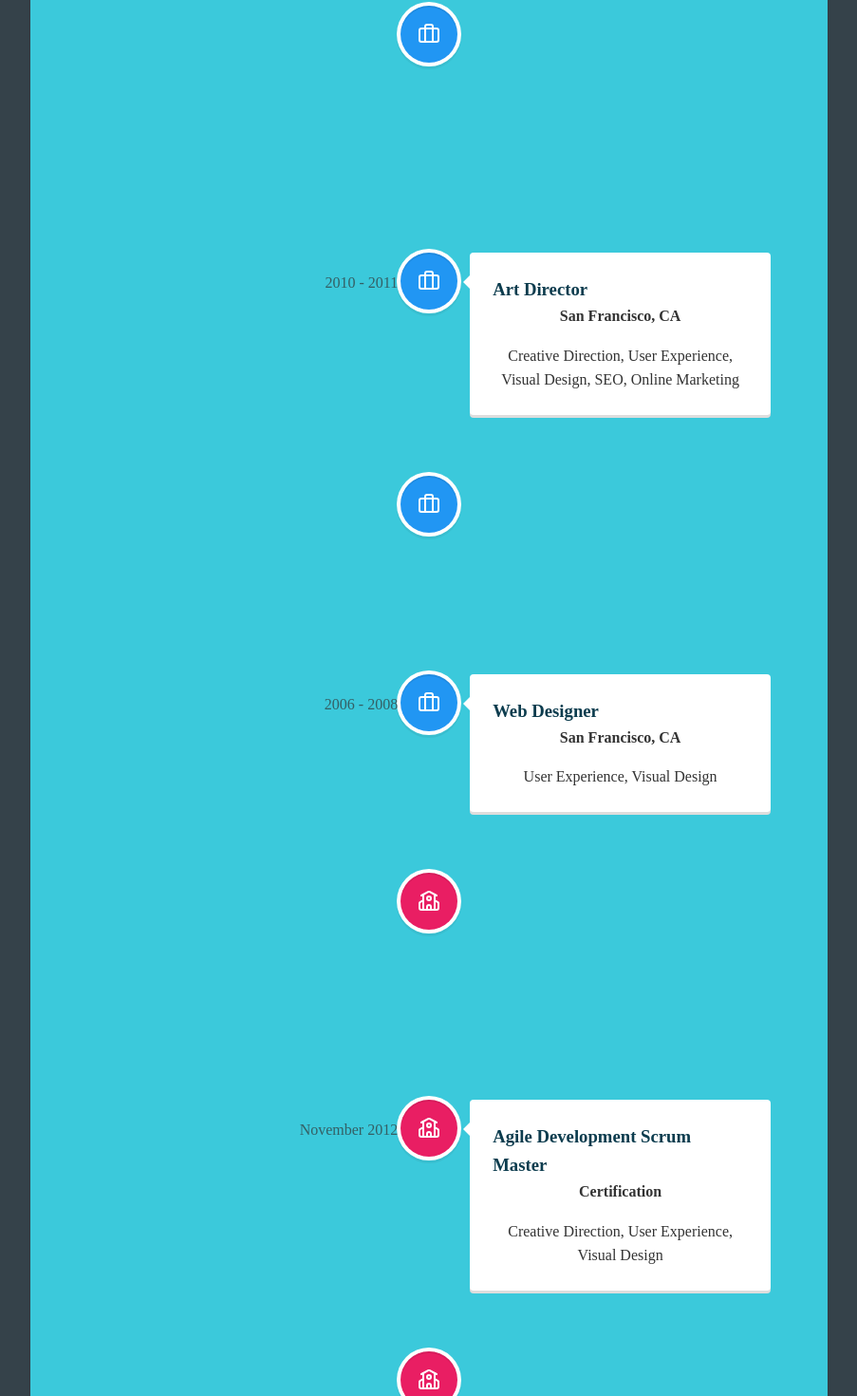
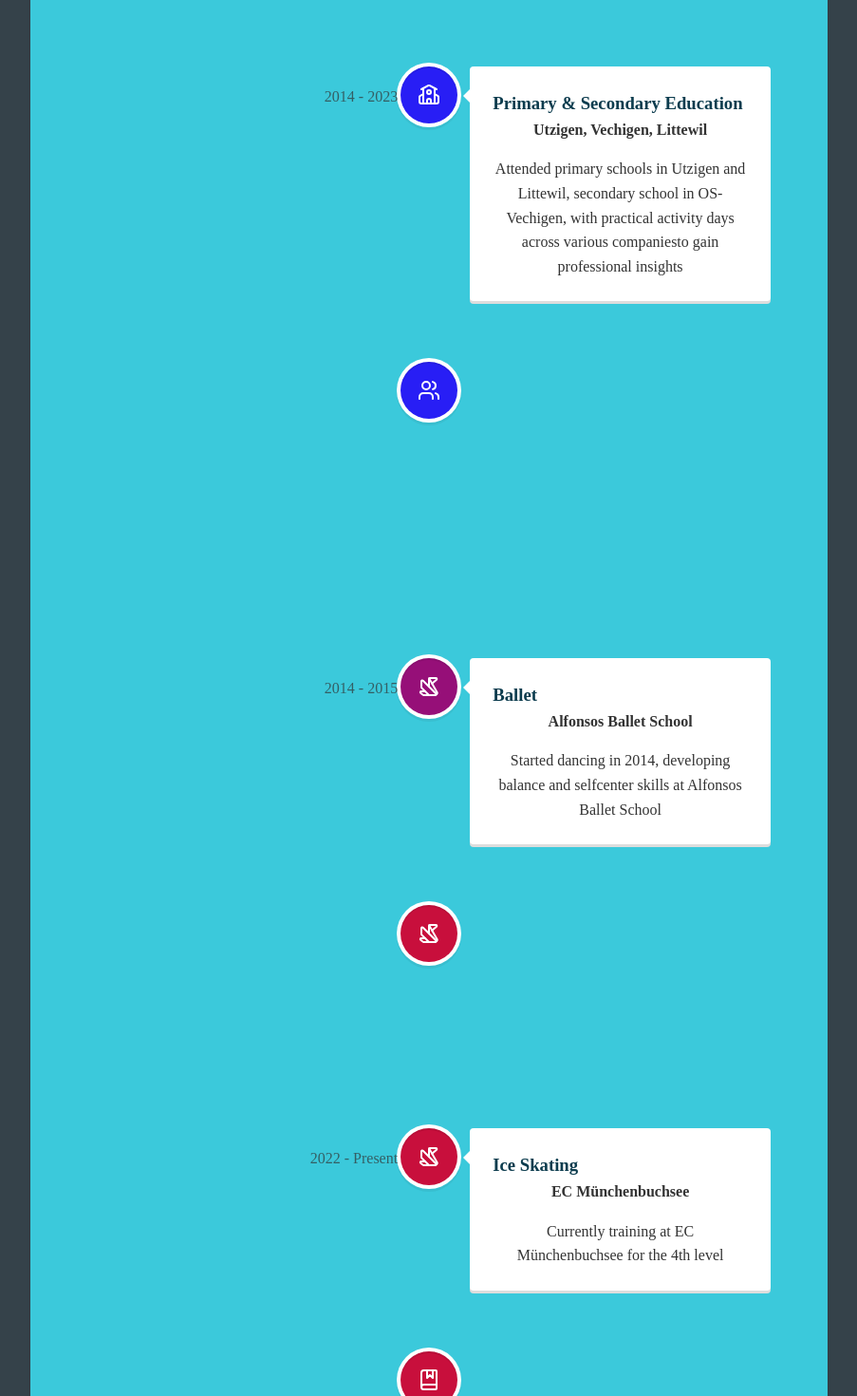
Before and after one commit to Theerabyte/bweb, a Next.js app: page /tabs/CV in a window 1280 px wide. Shown: the part 553-2023 px from the top of the page at 95% size, without its empty margins (188-1091 px from the left). Built offline with nearby package versions, Linux system fonts and the light colour scheme; a web font is replaced by a local one.

Commit message:
06-20-charlie

```diff
--- a/src/[language]/de.js
+++ b/src/[language]/de.js
@@ -17,7 +17,33 @@ export const de = {
   cvText: "Auf dieser Seite können Sie siche über meinen Schulischen und nicht-Schluischen Werdegang informieren:",
   school:"Ich absolviere aktuell eine Ausbildung zur Applikationsentwicklerin EFZ mit Berufsmaturität in Wirtschaft an der IMS Bern. Diese Ausbildung ermöglicht es mir, Kenntnisse in der Softwareentwicklung zu erwerben und gleichzeitig wirtschaftliche Aspekte zu integrieren. Zuvor besuchte ich die Sekundarschule in Vechigen, die Primarschule und Kindergarten in Utzigen. Um praktische Erfahrungen zu sammeln, nahm ich an verschiedenen Schnuppertagen in unterschiedlichen Unternehmen teil, was mir wertvolle Einblicke in die Berufswelt ermöglichte und meinen Entschluss, in die Applikationsentwicklung einzusteigen, bestärkte.",
   private: "Von 2013 bis 2023 engagierte ich mich aktiv bei den Pfadi Mühlistei in Deiswill bei Bern, wo ich viele wertvolle Erfahrungen in Gruppendynamik, Teamarbeit und Gruppenführung sammeln konnte. In 2014 entdeckte ich meine Leidenschaft für das Tanzen an der Ballettschule Alfonsos in Boll bei Bern, wo ich meine tänzerischen Fähigkeiten vertiefte. Kurz darauf tauchte ich in die Welt des Eiskunstlaufs ein, indem ich von 2015 bis 2017 im Cool Dreams EC Burgdorf trainierte und seit 2022 beim EC Münchenbuchsee trainiere. Ich interessiere mich auch für Science-Fiction-Romane, die ich leidenschaftlich gerne auf Englisch und Deutsch lese.",
-//Certificates
+  cvAdam1: "",
+  cvAdam2: "IMS Bern",
+  cvAdam3: "",
+
+  cvBravo1: "Primar- und Sekundarschule",
+  cvBravo2: "Utzigen, Vechigen, Littewil",
+  cvBravo3: "",
+
+  cvCharlie1: "Pfadfinderei",
+  cvCharlie2: "Pfadi Mühlistei, Deiswill",
+  cvCharlie3: "",
+
+  cvDelta1: "Ballet",
+  cvDelta2: "Alfonsos Balletschule",
+  cvDelta3: "",
+
+  cvEdward1: "Eiskunstlaufen",
+  cvEdward2: "EC Burgdorf",
+  cvEdward3: "",
+
+  cvFrank1: "EC Münchenbuchsee",
+  cvFrank2: "",
+
+  cvGeorge1: "Romane lesen",
+  cvGeorge2: "Deutsch und Englisch",
+  cvGeorge3: "",
+  //Certificates
   certiText: "Auf dieser Seite können Sie sich über alle Zertifikate informieren, die ich in den letzten 16 Jahren erworben habe:",
   ceName: "Name",
   ceDesc: "Beschreibung",
--- a/src/[language]/en.js
+++ b/src/[language]/en.js
@@ -13,10 +13,6 @@ export const en = {
   copyright: "Copyright-Notice",
   copyrightText: "The contents and works created by the site operators are subject to Swiss copyright law. Reproduction, processing, distribution, and any kind of exploitation outside the limits of copyright law require the written consent of the respective creator.",
   impressumButton: "Impressum",
-// CV
-  cvText: "On this page, you will be informed about my educational and non-educational path:",
-  school: "I am currently training as an application developer EFZ with a vocational baccalaureate in business at the IMS Bern. This training enables me to acquire knowledge in software development and at the same time integrate economic aspects. Before that, I attended secondary school in Vechigen, primary schools in Utzigen and Littewil and kindergarden in Utzigen. In order to gain practical experience, I took part in various activity days in different companies, which gave me valuable insights into the professional world and strengthened my decision to pursue application development.",
-  private: "From 2013 to 2023, I was actively involved in the Scouts, Pfadi Mühlistei in Deiswill near Bern, where I gained a lot of valuable experience in group dynamics and teamwork. In 2014, I discovered my passion for dance at the Alfonsos Ballet School in Boll near Bern, where I developed my dancing skills. Shortly after I immersed myself in the world of figure skating by participating in the Cool Dreams of EC Burgdorf from 2015 to 2017 and I am currently training at EC Münchenbuchsee since 2022. I am also interested in sci-fi novels, which I read with passion, in English and German.",
 //Certificates
   certiText: "On this page you can learn about all of the certificates I earned in the past 16 years:",
   ceName: "Name",
@@ -38,6 +34,29 @@ export const en = {
   contSp1: "You can do so",
   contSp2: "here",
   contSp3: "!",
+// CV
+  cvText: "On this page, you will be informed about my educational and non-educational path:",
+
+  cvAdam1: "Learning to become an Application Developer EFZ with a Business Baccalaureate",
+  cvAdam2: "IMS Bern",
+  cvAdam3: "Gaining expertise in software development and economic aspects through practical training and vocational courses",
+  cvBravo1: "Primary & Secondary Education",
+  cvBravo2: "Utzigen, Vechigen, Littewil",
+  cvBravo3: "Attended primary schools in Utzigen and Littewil, secondary school in OS-Vechigen, with practical activity days across various companiesto gain professional insights",
+  cvCharlie1: "Scouting",
+  cvCharlie2: "Pfadi Mühlistei, Deiswill",
+  cvCharlie3: "Developed teamwork, organisation and leadership skills through active participation in Scouts. Developed quick-reaction time through handeling Kids for one year",
+  cvDelta1: "Ballet",
+  cvDelta2: "Alfonsos Ballet School",
+  cvDelta3: "Started dancing in 2014, developing balance and selfcenter skills at Alfonsos Ballet School",
+  cvEdward1: "Ice Skating",
+  cvEdward2: "EC Burgdorf",
+  cvEdward3: "Participated in figure skating with Cool Dreams for the 1st and 2nd level",
+  cvFrank1: "EC Münchenbuchsee",
+  cvFrank2: "Currently training at EC Münchenbuchsee for the 4th level",
+  cvGeorge1: "Reading Novels",
+  cvGeorge2: "English and German",
+  cvGeorge3: "Passionate about exploring science fiction and non fiction literature",
 //Menu
   home: "Home",
   cv: "CV",
--- a/src/[language]/fr.js
+++ b/src/[language]/fr.js
@@ -17,7 +17,33 @@ export const fr = {
   cvText: "Sur cette page, vous serez informé de mon parcours éducatif et non éducatif :",
   school: "Je suis actuellement en formation d'application developer EFZ avec un baccalauréat professionnel en commerce à l'IMS Bern. Cette formation me permet d'acquérir des connaissances en développement logiciel tout en intégrant des aspects économiques. Avant cela, j'ai fréquenté le lycée à Vechigen, l'école primaire à Utzigen et Littewil, ainsi que la maternelle à Utzigen. Afin d'acquérir une expérience pratique, j'ai participé à diverses journées d'activités dans différentes entreprises, ce qui m'a permis d'obtenir des insights précieux sur le monde professionnel et de renforcer ma décision de poursuivre le développement d'applications.",
   private: "De 2013 à 2023, j'ai été activement impliqué dans les Scouts, Pfadi Mühlistei à Deiswill près de Bern, où j'ai acquis beaucoup d'expérience en dynamique de groupe et en travail d'équipe. En 2014, j'ai découvert ma passion pour la danse à l'École de ballet Alfonsos à Boll près de Bern, où j'ai développé mes compétences en danse. Peu de temps après, je me suis immergé dans le monde du patinage artistique en participant aux Cool Dreams du EC Burgdorf de 2015 à 2017 et je m'entraîne actuellement à EC Münchenbuchsee depuis 2022. Je suis également passionné par les romans de science-fiction, que je lis avec passion, en anglais et en allemand.",
-//Certificates
+  cvAdam1: "",
+  cvAdam2: "IMS Berne",
+  cvAdam3: "",
+
+  cvBravo1: "",
+  cvBravo2: "",
+  cvBravo3: "",
+
+  cvCharlie1: "",
+  cvCharlie2: "",
+  cvCharlie3: "",
+
+  cvDelta1: "",
+  cvDelta2: "",
+  cvDelta3: "",
+
+  cvEdward1: "",
+  cvEdward2: "",
+  cvEdward3: "",
+
+  cvFrank1: "",
+  cvFrank2: "",
+
+  cvGeorge1: "",
+  cvGeorge2: "",
+  cvGeorge3: "",
+  //Certificates
   certiText: "Sur cette page, vous trouverez tous les certificats que j’ai obtenus au cours des 16dernières années:",
   ceName: "Nom",
   ceDesc: "Description",
--- a/src/app/tabs/CV/page.jsx
+++ b/src/app/tabs/CV/page.jsx
@@ -1,7 +1,7 @@
 'use client'
 
 import React from 'react'
-import { Briefcase, School, MoonStar } from 'lucide-react';
+import { School, MoonStar, Users, BookMarked, Origami } from 'lucide-react';
 import { useLanguage } from '@/[language]/LanguageContext';
 import 'react-vertical-timeline-component/style.min.css';
 import { VerticalTimeline, VerticalTimelineElement }  from 'react-vertical-timeline-component';
@@ -26,49 +26,49 @@ function page() {
             <br />
         </div>
         <VerticalTimeline>
-          <VerticalTimelineElement className="vertical-timeline-element--work" contentStyle={{ background: 'rgb(33, 150, 243)', color: '#fff' }} contentArrowStyle={{ borderRight: '7px solid  rgb(33, 150, 243)' }} date="2011 - present" iconStyle={{ background: 'rgb(33, 150, 243)', color: '#fff' }} icon={<Briefcase />}>
-            <h3 className="vertical-timeline-element-title">Creative Director</h3>
-            <h4 className="vertical-timeline-element-subtitle">Miami, FL</h4>
-            <p>Creative Direction, User Experience, Visual Design, Project Management, Team Leading</p>
+          <VerticalTimelineElement className="vertical-timeline-element--work" contentStyle={{ background: 'rgb(33, 130, 100)', color: '#fff' }} contentArrowStyle={{ borderRight: '7px solid  rgb(33, 130, 100)' }} date="2023 - present" iconStyle={{ background: 'rgb(33, 130, 100)', color: '#fff' }} icon={<School />}>
+            <h3 className="vertical-timeline-element-title">{t.cvAdam1}</h3>
+            <h4 className="vertical-timeline-element-subtitle">{t.cvAdam2}</h4>
+            <p>{t.cvAdam3}</p>
           </VerticalTimelineElement>
 
-          <VerticalTimelineElement className="vertical-timeline-element--work" date="2010 - 2011" iconStyle={{ background: 'rgb(33, 150, 243)', color: '#fff' }} icon={<Briefcase />}>
-            <h3 className="vertical-timeline-element-title">Art Director</h3>
-            <h4 className="vertical-timeline-element-subtitle">San Francisco, CA</h4>
-            <p>Creative Direction, User Experience, Visual Design, SEO, Online Marketing</p>
+          <VerticalTimelineElement className="vertical-timeline-element--work" date="2014 - 2023" iconStyle={{ background: 'rgb(40, 30, 245)', color: '#fff' }} icon={<School />}>
+            <h3 className="vertical-timeline-element-title">{t.cvBravo1}</h3>
+            <h4 className="vertical-timeline-element-subtitle">{t.cvBravo2}</h4>
+            <p>{t.cvBravo3}</p>
           </VerticalTimelineElement>
 
-          <VerticalTimelineElement className="vertical-timeline-element--work" date="2008 - 2010" iconStyle={{ background: 'rgb(33, 150, 243)', color: '#fff' }} icon={<Briefcase/>}>
-            <h3 className="vertical-timeline-element-title">Web Designer</h3>
-            <h4 className="vertical-timeline-element-subtitle">Los Angeles, CA</h4>
-            <p>User Experience, Visual Design</p>
+          <VerticalTimelineElement className="vertical-timeline-element--work" date="2013 - 2023" iconStyle={{ background: 'rgb(40, 30, 245)', color: '#fff' }} icon={<Users />}>
+            <h3 className="vertical-timeline-element-title">{t.cvCharlie1}</h3>
+            <h4 className="vertical-timeline-element-subtitle">{t.cvCharlie2}</h4>
+            <p>{t.cvCharlie3}</p>
           </VerticalTimelineElement>
 
-          <VerticalTimelineElement className="vertical-timeline-element--work" date="2006 - 2008" iconStyle={{ background: 'rgb(33, 150, 243)', color: '#fff' }} icon={<Briefcase/>}>
-            <h3 className="vertical-timeline-element-title">Web Designer</h3>
-            <h4 className="vertical-timeline-element-subtitle">San Francisco, CA</h4>
-            <p>User Experience, Visual Design</p>
+          <VerticalTimelineElement className="vertical-timeline-element--work" date="2014 - 2015" iconStyle={{ background: 'rgb(150, 15, 120)', color: '#fff' }} icon={<Origami/>}>
+            <h3 className="vertical-timeline-element-title">{t.cvDelta1}</h3>
+            <h4 className="vertical-timeline-element-subtitle">{t.cvDelta2}</h4>
+            <p>{t.cvDelta3}</p>
           </VerticalTimelineElement>
 
-          <VerticalTimelineElement className="vertical-timeline-element--education" date="April 2013" iconStyle={{ background: 'rgb(233, 30, 99)', color: '#fff' }} icon={<School />}>
-            <h3 className="vertical-timeline-element-title">Content Marketing for Web, Mobile and Social Media</h3>
-            <h4 className="vertical-timeline-element-subtitle">Online Course</h4>
-            <p>Strategy, Social Media</p>
+          <VerticalTimelineElement className="vertical-timeline-element--education" date="2015 - 2017" iconStyle={{ background: 'rgb(200, 15, 60)', color: '#fff' }} icon={<Origami />}>
+            <h3 className="vertical-timeline-element-title">{t.cvEdward1}</h3>
+            <h4 className="vertical-timeline-element-subtitle">{t.cvEdward2}</h4>
+            <p>{t.cvEdward3}</p>
           </VerticalTimelineElement>
 
-          <VerticalTimelineElement className="vertical-timeline-element--education" date="November 2012" iconStyle={{ background: 'rgb(233, 30, 99)', color: '#fff' }} icon={<School/>}>
-            <h3 className="vertical-timeline-element-title">Agile Development Scrum Master</h3>
-            <h4 className="vertical-timeline-element-subtitle">Certification</h4>
-            <p>Creative Direction, User Experience, Visual Design</p>
+          <VerticalTimelineElement className="vertical-timeline-element--education" date="2022 - Present" iconStyle={{ background: 'rgb(200, 15, 60)', color: '#fff' }} icon={<Origami />}>
+            <h3 className="vertical-timeline-element-title">{t.cvEdward1}</h3>
+            <h4 className="vertical-timeline-element-subtitle">{t.cvFrank1}</h4>
+            <p>{t.cvFrank2}</p>
           </VerticalTimelineElement>
 
-          <VerticalTimelineElement className="vertical-timeline-element--education" date="2002 - 2006" iconStyle={{ background: 'rgb(233, 30, 99)', color: '#fff' }} icon={<School />}>
-            <h3 className="vertical-timeline-element-title">Bachelor of Science in Interactive Digital Media Visual Imaging</h3>
-            <h4 className="vertical-timeline-element-subtitle">Bachelor Degree</h4>
-            <p>Creative Direction, Visual Design</p>
+          <VerticalTimelineElement className="vertical-timeline-element--education" date="2015 - Present" iconStyle={{ background: 'rgb(200, 15, 60)', color: '#fff' }} icon={<BookMarked />}>
+            <h3 className="vertical-timeline-element-title">{t.cvGeorge1}</h3>
+            <h4 className="vertical-timeline-element-subtitle">{t.cvGeorge2}</h4>
+            <p>{t.cvGeorge3}</p>
           </VerticalTimelineElement>
 
-          <VerticalTimelineElement iconStyle={{ background: 'rgb(16, 204, 82)', color: '#fff' }}  icon={<MoonStar />}/>
+          <VerticalTimelineElement iconStyle={{ background: 'rgb(15, 15, 100)', color: '#fff' }}  icon={<MoonStar />} />
         </VerticalTimeline>
     </div>
   )
```
Also changed, not shown: src/app/tabs/Home/page.jsx (+7 -8 lines), public/me.jpg (added), public/mm.jpg (added).
